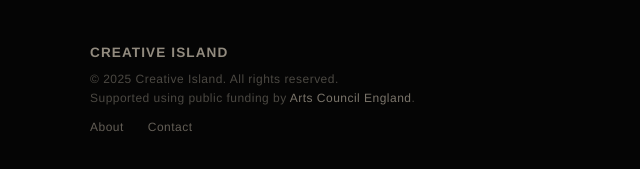
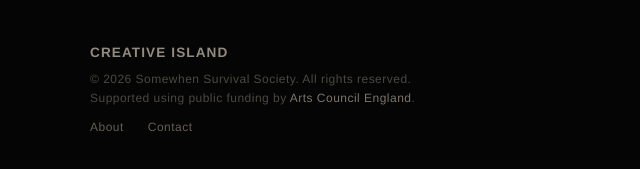
Before and after one commit to alexsabine/SWSC, a plain HTML site: page index.html in a window 1280 px wide. Shown: the part 1865-2034 px from the top of the page, 0-640 px from the left. Drawn offline with Linux system fonts and the light colour scheme; a web font is replaced by a local one.

Commit message:
Update index.html

```diff
--- a/index.html
+++ b/index.html
@@ -613,7 +613,7 @@
       <div class="footer-info">
         <p class="footer-brand">Creative Island</p>
         <p class="footer-copy">
-          &copy; 2025 Creative Island. All rights reserved.<br>
+          &copy; 2026 Somewhen Survival Society. All rights reserved.<br>
           Supported using public funding by
           <a href="https://www.artscouncil.org.uk/" target="_blank" rel="noopener">Arts Council England</a>.
         </p>
```
